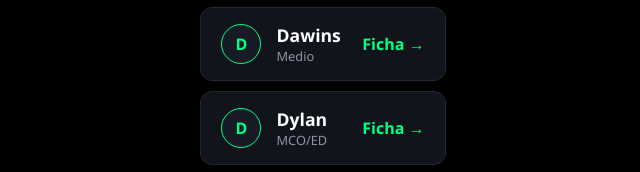
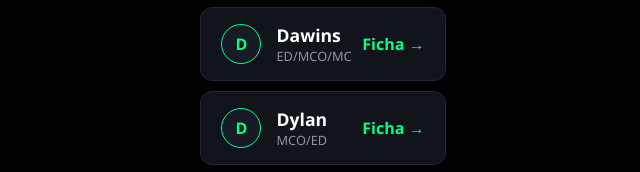
Before and after one commit to DuramanFC/Project, a plain HTML site: page jugadores.html in a window 1280 px wide. Shown: the part 753-925 px from the top of the page, 317-957 px from the left. Drawn offline with Linux system fonts and the light colour scheme.

Commit message:
Update jugadores.html

```diff
--- a/jugadores.html
+++ b/jugadores.html
@@ -111,7 +111,7 @@
     <script>
         const jugadores = [
             { nombre: "Aslan", partidos: 185, goles: 235, asistencias: 122, mvp: 14, posicion: "DC/EI/MCO", nacionalidad: "Venezolano 🇻🇪", edad: 19 },
-            { nombre: "Dawins", partidos: 179, goles: 200, asistencias: 117, mvp: 16, posicion: "Medio", nacionalidad: "Dominicano 🇩🇴", edad: 22 },
+            { nombre: "Dawins", partidos: 179, goles: 200, asistencias: 117, mvp: 16, posicion: "ED/MCO/MC", nacionalidad: "Dominicano 🇩🇴", edad: 22 },
             { nombre: "Wenderly", partidos: 135, goles: 182, asistencias: 56, mvp: 6, posicion: "DC/EI/ED", nacionalidad: "Haitiano 🇭🇹", edad: 19 },
             { nombre: "Sebastián", partidos: 170, goles: 104, asistencias: 48, mvp: 15, posicion: "DFC/DC", nacionalidad: "Venezolano 🇻🇪", edad: 21 },
             { nombre: "Eliant", partidos: 98, goles: 81, asistencias: 63, mvp: 4, posicion: "ED/EI", nacionalidad: "Dominicano 🇩🇴", edad: 21 },
```
